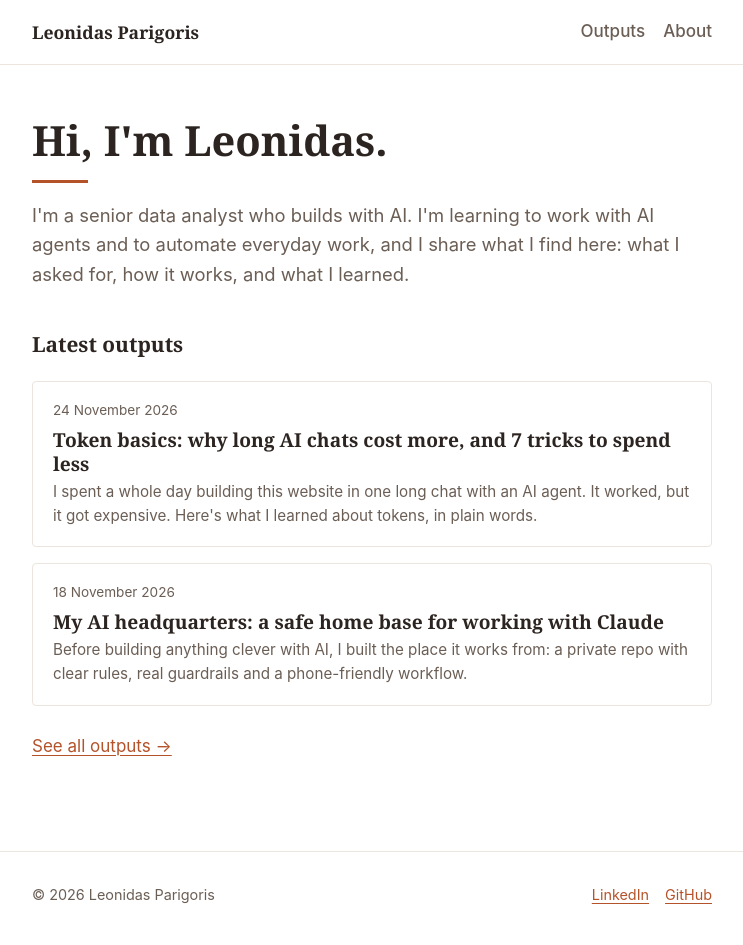
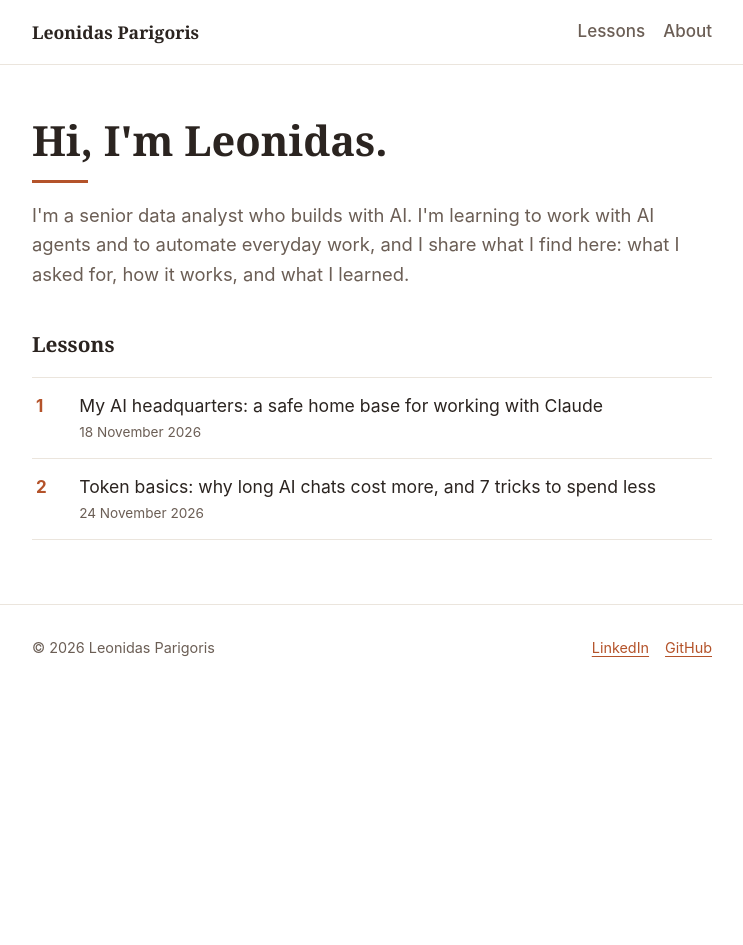
Before and after one commit to parigoris/parigoris.github.io, a plain HTML site: page index.html in a window 1280 px wide. Shown: the whole page, without its empty margins (268-1011 px from the left). After the commit the page ends 800 px from the top, so only its background shows below. Drawn offline with Linux system fonts and the light colour scheme.

Commit message:
Rebuild: Lessons instead of Outputs, numbered list, previous/next links
Built from parigoris-site-private branch claude/lessons-nav.

Co-Authored-By: Claude Opus 5.5 <noreply@anthropic.com>
Claude-Session: https://claude.ai/code/session_01EDuY9ie211HDpSYuA9sLLB

```diff
--- a/assets/css/style.css
+++ b/assets/css/style.css
@@ -57,7 +57,7 @@ main.container { padding-top: 32px; padding-bottom: 64px; }
 .intro h1::after { content: ""; display: block; width: 56px; height: 3px; background: var(--accent); margin-top: 14px; }
 .lead { font-size: 1.15rem; color: var(--muted); max-width: 36em; }
 
-/* Output cards */
+/* Lesson list */
 .cards { list-style: none; padding: 0; margin: 24px 0 0; display: grid; gap: 16px; }
 .card { border: 1px solid var(--line); border-radius: var(--radius); background: var(--bg-card); transition: border-color 0.15s, box-shadow 0.15s; }
 .card:hover { border-color: var(--accent); box-shadow: 0 4px 16px rgba(180, 83, 42, 0.08); }
@@ -66,18 +66,35 @@ main.container { padding-top: 32px; padding-bottom: 64px; }
 .card p { margin: 0; color: var(--muted); font-size: 0.95rem; }
 .card .date { font-size: 0.85rem; color: var(--muted); margin-bottom: 6px; }
 
-/* Output page */
+/* Numbered lesson list */
+.lesson-list { list-style: none; padding: 0; margin: 20px 0 0; border-top: 1px solid var(--line); }
+.lesson-list li { border-bottom: 1px solid var(--line); }
+.lesson-list a { display: flex; gap: 16px; align-items: baseline; padding: 14px 4px; color: inherit; text-decoration: none; }
+.lesson-list a:hover .lesson-title { color: var(--accent); }
+.lesson-num { flex: none; width: 1.6em; font-weight: 700; color: var(--accent); }
+.lesson-text { display: flex; flex-direction: column; gap: 2px; }
+.lesson-title { font-size: 1.1rem; color: var(--text); }
+.lesson-date { font-size: 0.85rem; color: var(--muted); }
+
+/* Previous / next lesson */
+.lesson-nav { display: grid; grid-template-columns: 1fr 1fr; gap: 12px; margin-top: 40px; padding-top: 20px; border-top: 1px solid var(--line); }
+.lesson-nav a { display: block; padding: 12px 14px; border: 1px solid var(--line); border-radius: var(--radius); text-decoration: none; color: var(--text); font-size: 0.95rem; }
+.lesson-nav a span { display: block; font-size: 0.8rem; color: var(--accent); margin-bottom: 4px; }
+.lesson-nav .next { grid-column: 2; text-align: right; }
+@media (max-width: 520px) { .lesson-nav { grid-template-columns: 1fr; } .lesson-nav .next { grid-column: 1; } }
+
+/* Lesson page */
 .back { margin: 0 0 8px; font-size: 0.95rem; }
 .back a { text-decoration: none; }
 .meta { color: var(--muted); font-size: 0.9rem; margin: 0 0 12px; }
 .summary { font-size: 1.15rem; color: var(--muted); margin: 0 0 24px; }
 .hero { margin: 0 0 24px; }
 .hero img { width: 100%; height: auto; border: 1px solid var(--line); border-radius: var(--radius); background: var(--bg-soft); }
-.output blockquote { margin: 16px 0; padding: 12px 16px; background: var(--accent-soft); border-left: 3px solid var(--accent); border-radius: 0 var(--radius) var(--radius) 0; }
-.output blockquote p { margin: 0; }
+.lesson blockquote { margin: 16px 0; padding: 12px 16px; background: var(--accent-soft); border-left: 3px solid var(--accent); border-radius: 0 var(--radius) var(--radius) 0; }
+.lesson blockquote p { margin: 0; }
 /* List points: less space than between paragraphs, so a list reads as one group (GOV.UK spaced lists) */
-.output ul, .output ol { padding-left: 1.25em; }
-.output li + li { margin-top: 0.75em; }
+.lesson ul, .lesson ol { padding-left: 1.25em; }
+.lesson li + li { margin-top: 0.75em; }
 
 /* "In short" box: lets scanning readers get the point in 3 lines (standards.md, Writing for readers) */
 .in-short { margin: 0 0 28px; padding: 16px 20px; background: var(--bg-soft); border: 1px solid var(--line); border-left: 3px solid var(--accent); border-radius: var(--radius); }
--- a/index.html
+++ b/index.html
@@ -12,7 +12,7 @@
   <div class="container header-inner">
     <a class="site-name" href="/">Leonidas Parigoris</a>
     <nav class="site-nav">
-      <a href="/outputs/">Outputs</a>
+      <a href="/lessons/">Lessons</a>
       <a href="/about/">About</a>
     </nav>
   </div>
@@ -24,28 +24,32 @@
   <p class="lead">I'm a senior data analyst who builds with AI. I'm learning to work with AI agents and to automate everyday work, and I share what I find here: what I asked for, how it works, and what I learned.</p>
 </section>
 
-<h2>Latest outputs</h2>
-<ul class="cards">
+<h2>Lessons</h2>
+<ol class="lesson-list">
 
 
-  <li class="card">
-    <a href="/outputs/token-basics/">
-      <div class="date">24 November 2026</div>
-      <h3>Token basics: why long AI chats cost more, and 7 tricks to spend less</h3>
-      <p>I spent a whole day building this website in one long chat with an AI agent. It worked, but it got expensive. Here's what I learned about tokens, in plain words.</p>
+  <li>
+    <a href="/lessons/ai-hq/">
+      <span class="lesson-num">1</span>
+      <span class="lesson-text">
+        <span class="lesson-title">My AI headquarters: a safe home base for working with Claude</span>
+        <span class="lesson-date">18 November 2026</span>
+      </span>
     </a>
   </li>
 
-  <li class="card">
-    <a href="/outputs/ai-hq/">
-      <div class="date">18 November 2026</div>
-      <h3>My AI headquarters: a safe home base for working with Claude</h3>
-      <p>Before building anything clever with AI, I built the place it works from: a private repo with clear rules, real guardrails and a phone-friendly workflow.</p>
+  <li>
+    <a href="/lessons/token-basics/">
+      <span class="lesson-num">2</span>
+      <span class="lesson-text">
+        <span class="lesson-title">Token basics: why long AI chats cost more, and 7 tricks to spend less</span>
+        <span class="lesson-date">24 November 2026</span>
+      </span>
     </a>
   </li>
 
-</ul>
-<p><a class="more-link" href="/outputs/">See all outputs →</a></p>
+</ol>
+
 
   </main>
   <footer class="site-footer">
```
Also changed, not shown: about/index.html (+2 -2 lines), lessons/ai-hq/index.html (renamed from outputs/ai-hq/index.html, +12 -3 lines), lessons/index.html (renamed from outputs/index.html, +21 -16 lines), lessons/token-basics/index.html (renamed from outputs/token-basics/index.html, +12 -3 lines).
